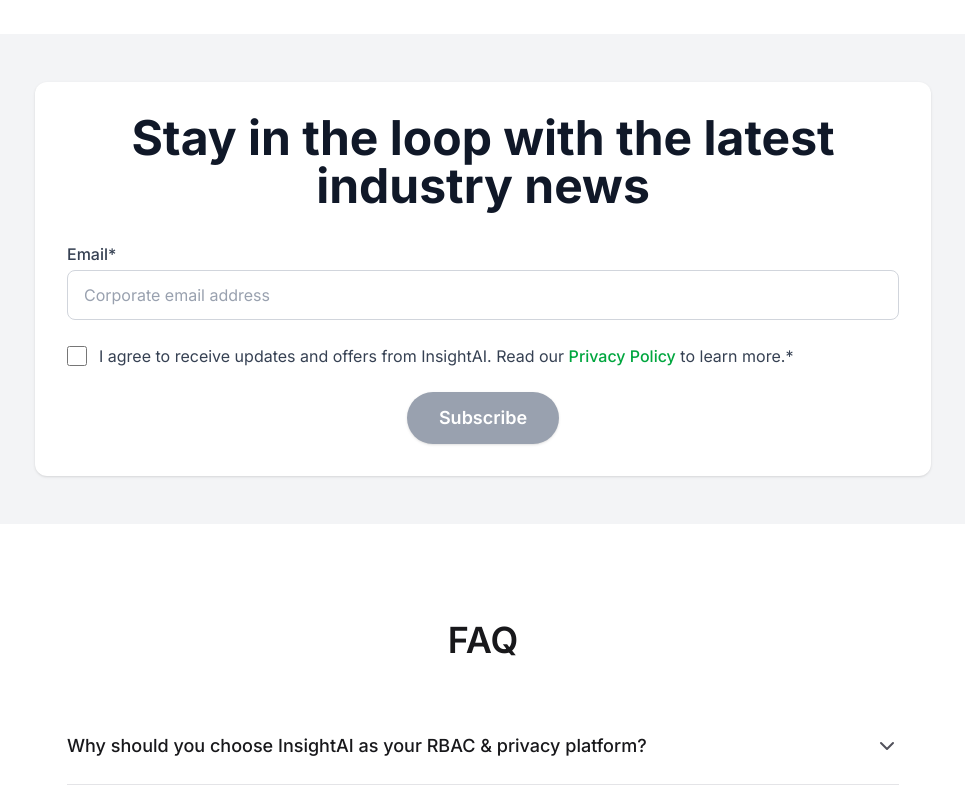
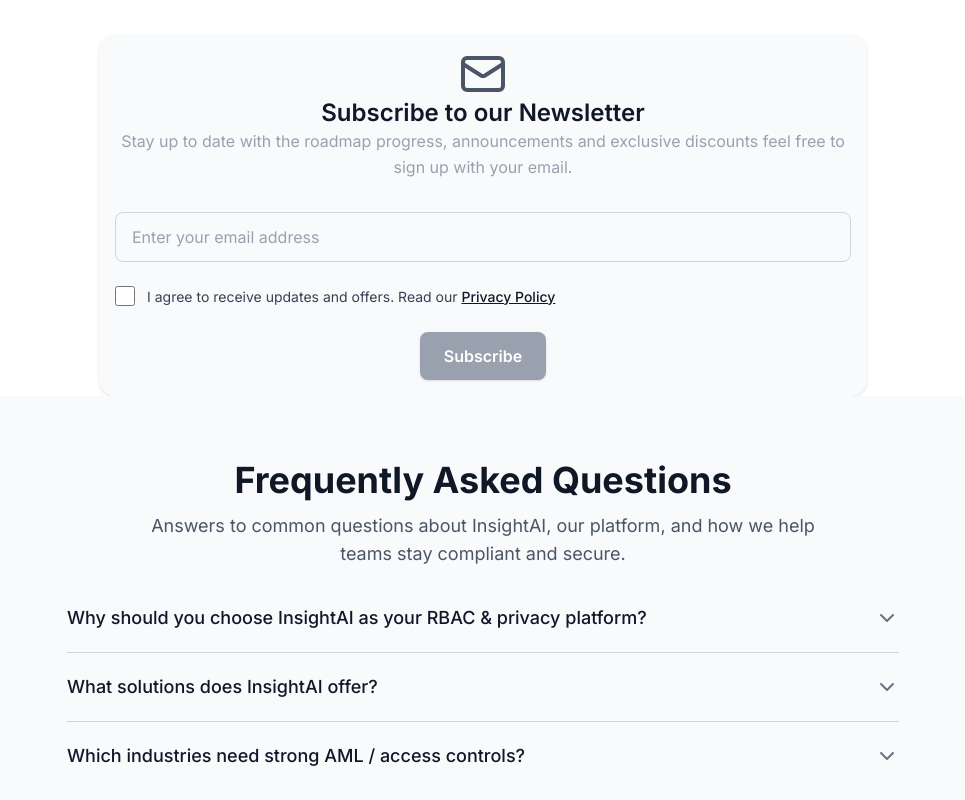
Before and after one commit to pnk-ltoc-892/intern-project, a Next.js app: page / in a window 1280 px wide. Shown: the part 6000-6800 px from the top of the page, without its empty margins (157-1122 px from the left). Built offline with nearby package versions, Linux system fonts and the light colour scheme; grey boxes are pictures that could not be loaded.

Commit message:
Newsletter & FAQ component Dsign Updated

```diff
--- a/src/components/common/NewsLetter.tsx
+++ b/src/components/common/NewsLetter.tsx
@@ -1,5 +1,5 @@
 'use client';
-
+import { Mail } from 'lucide-react';
 import React, { FC, useState, FormEvent } from 'react';
 
 // Success message shown on subscription
@@ -26,6 +26,7 @@
         </p>
     </div>
 );
+
 
 export const Newsletter: FC = () => {
     const [email, setEmail] = useState('');
@@ -61,58 +62,55 @@
     }
 
     return (
-        <section className="bg-gray-100 py-8 sm:py-12 px-4 sm:px-6 lg:px-8">
-            <div className="mx-auto w-full max-w-lg sm:max-w-xl md:max-w-2xl lg:max-w-4xl bg-white p-6 sm:p-8 rounded-xl shadow">
-                <h2 className="text-center font-bold text-2xl sm:text-3xl md:text-4xl lg:text-5xl text-gray-900">
-                    Stay in the loop with the latest industry news
+        <section className="bg-white px-4 sm:px-6 lg:px-8">
+            <div className="mx-auto w-full max-w-2xl lg:max-w-3xl bg-gray-50 p-2 sm:p-4 rounded-2xl shadow-sm border-gray-200">
+
+                <div className='flex justify-center items-center'>
+                    <Mail className='w-12 h-12 text-gray-600' />
+                </div>
+                <h2 className="text-center font-semibold text-xl md:text-2xl text-gray-900 leading-tight">
+                    Subscribe to our Newsletter
                 </h2>
+                <p className="text-gray-400 leading-relaxed text-center">
+                    Stay up to date with the roadmap progress, announcements and exclusive discounts feel free to sign up with your email.
+                </p>
 
-                <form
-                    onSubmit={handleSubmit}
-                    className="mt-6 sm:mt-8 space-y-4 sm:space-y-6"
-                >
+                <form onSubmit={handleSubmit} className="mt-8 space-y-6">
                     {/* Email field */}
                     <div>
-                        <label
-                            htmlFor="newsletter-email"
-                            className="block text-sm sm:text-base font-medium text-gray-700"
-                        >
-                            Email*
-                        </label>
                         <input
                             id="newsletter-email"
                             type="email"
-                            placeholder="Corporate email address"
+                            placeholder="Enter your email address"
                             value={email}
                             onChange={(e) => setEmail(e.target.value)}
-                            className={`mt-1 block w-full rounded-lg border px-3 py-2 sm:px-4 sm:py-3 text-gray-800 placeholder-gray-400 focus:border-indigo-500 focus:ring-indigo-500 ${error ? 'border-red-500' : 'border-gray-300'
+                            className={`w-full rounded-lg border px-4 py-3 text-gray-900 placeholder-gray-400 focus:outline-none focus:ring-2 focus:ring-gray-800 ${error ? "border-red-500" : "border-gray-300"
                                 }`}
                         />
                     </div>
 
                     {/* Consent */}
-                    <div className="flex flex-col sm:flex-row sm:items-center space-y-2 sm:space-y-0">
+                    <div className="flex items-start space-x-3">
                         <input
                             id="newsletter-consent"
                             type="checkbox"
                             checked={consent}
                             onChange={(e) => setConsent(e.target.checked)}
-                            className="h-4 w-4 sm:h-5 sm:w-5 rounded border-gray-300 text-indigo-600 focus:ring-indigo-500"
+                            className="h-5 w-5 rounded border-gray-300 text-gray-900 focus:ring-gray-800"
                         />
                         <label
                             htmlFor="newsletter-consent"
-                            className="ml-0 sm:ml-3 text-sm sm:text-base text-gray-700"
+                            className="text-sm text-gray-700 leading-relaxed"
                         >
-                            I agree to receive updates and offers from InsightAI. Read our{' '}
+                            I agree to receive updates and offers. Read our{" "}
                             <a
                                 href="/privacy-policy"
                                 target="_blank"
                                 rel="noopener noreferrer"
-                                className="font-medium text-green-600 hover:underline"
+                                className="font-medium text-gray-900 underline hover:text-gray-700"
                             >
                                 Privacy Policy
-                            </a>{' '}
-                            to learn more.*
+                            </a>
                         </label>
                     </div>
 
@@ -124,9 +122,9 @@
                         <button
                             type="submit"
                             disabled={!consent}
-                            className={`inline-flex items-center justify-center rounded-full px-6 sm:px-8 py-2 sm:py-3 text-base sm:text-lg font-semibold text-white shadow transition ${consent
-                                    ? 'bg-gray-900 hover:bg-gray-800'
-                                    : 'bg-gray-400 cursor-not-allowed'
+                            className={`w-full sm:w-auto inline-flex items-center justify-center rounded-lg px-6 py-3 text-base font-semibold text-white shadow-sm transition ${consent
+                                ? "bg-black hover:bg-gray-800"
+                                : "bg-gray-400 cursor-not-allowed"
                                 }`}
                         >
                             Subscribe
--- a/src/components/home/FAQSection.tsx
+++ b/src/components/home/FAQSection.tsx
@@ -12,58 +12,70 @@
   {
     question: "Why should you choose InsightAI as your RBAC & privacy platform?",
     answer:
-      "InsightAI automates least‑privilege access, monitors sensitive data flows with AI, and keeps you audit‑ready with real‑time compliance reports—all from a single dashboard.",
+      "InsightAI automates least-privilege access, monitors sensitive data flows with AI, and keeps you audit-ready with real-time compliance reports—all from a single dashboard.",
   },
   {
     question: "What solutions does InsightAI offer?",
     answer:
-      "We provide role‑based access control (RBAC), anomaly detection powered by LLMs, privacy‑policy management, and continuous compliance analytics tailored for cloud‑native teams.",
+      "We provide role-based access control (RBAC), anomaly detection powered by LLMs, privacy-policy management, and continuous compliance analytics tailored for cloud-native teams.",
   },
   {
     question: "Which industries need strong AML / access controls?",
     answer:
-      "Finance, fintech, healthcare, crypto exchanges, and any SaaS handling personal or payment data must comply with AML/KYC and data‑protection regulations—InsightAI simplifies that journey.",
+      "Finance, fintech, healthcare, crypto exchanges, and any SaaS handling personal or payment data must comply with AML/KYC and data-protection regulations—InsightAI simplifies that journey.",
   },
 ];
 
 const FAQSection = () => {
   const [openIndex, setOpenIndex] = useState<number | null>(null);
 
-  const toggle = (idx: number) =>
-    setOpenIndex(idx === openIndex ? null : idx);
+  const toggle = (idx: number) => setOpenIndex(idx === openIndex ? null : idx);
 
   return (
-    <section className="py-24 bg-white">
+    <section className="py-8 lg:py-12 bg-gray-50">
       <div className="mx-auto max-w-4xl px-4 sm:px-6 lg:px-8">
-        <h2 className="mb-12 text-center text-4xl font-semibold text-zinc-900">
-          FAQ
-        </h2>
+        {/* Title + Subtitle */}
+        <div className="text-center py-4">
+          <h2 className="text-3xl sm:text-4xl font-bold text-gray-900">
+            Frequently Asked Questions
+          </h2>
+          <p className="mt-3 text-sm lg:text-lg text-gray-600 max-w-2xl mx-auto">
+            Answers to common questions about InsightAI, our platform, and how we
+            help teams stay compliant and secure.
+          </p>
+        </div>
 
-        <ul className="divide-y divide-zinc-200">
+        {/* FAQ List */}
+        <ul className="divide-y divide-gray-300">
           {faqs.map((item, idx) => {
             const isOpen = idx === openIndex;
             return (
               <li key={item.question}>
                 <button
                   onClick={() => toggle(idx)}
-                  className="flex w-full items-center justify-between py-6 text-left"
+                  className="flex w-full items-center justify-between py-5 text-left cursor-pointer"
                 >
-                  <span className="text-lg font-medium text-zinc-900">
+                  <span className="text-base sm:text-lg font-medium text-gray-900">
                     {item.question}
                   </span>
 
                   <ChevronDown
-                    className={`h-6 w-6 shrink-0 text-zinc-600 transition-transform duration-200 ${
+                    className={`h-6 w-6 shrink-0 text-gray-500 transition-transform duration-500 ${
                       isOpen ? "rotate-180" : ""
                     }`}
                   />
                 </button>
 
-                {isOpen && (
-                  <p className="pb-6 pl-1 pr-8 text-base leading-relaxed text-zinc-700">
+                {/* Animated Answer */}
+                <div
+                  className={`overflow-hidden transition-all duration-500 ease-in-out ${
+                    isOpen ? "max-h-40 opacity-100" : "max-h-0 opacity-0"
+                  }`}
+                >
+                  <p className="pb-5 pl-1 pr-8 text-gray-700 text-sm sm:text-base leading-relaxed">
                     {item.answer}
                   </p>
-                )}
+                </div>
               </li>
             );
           })}
```
